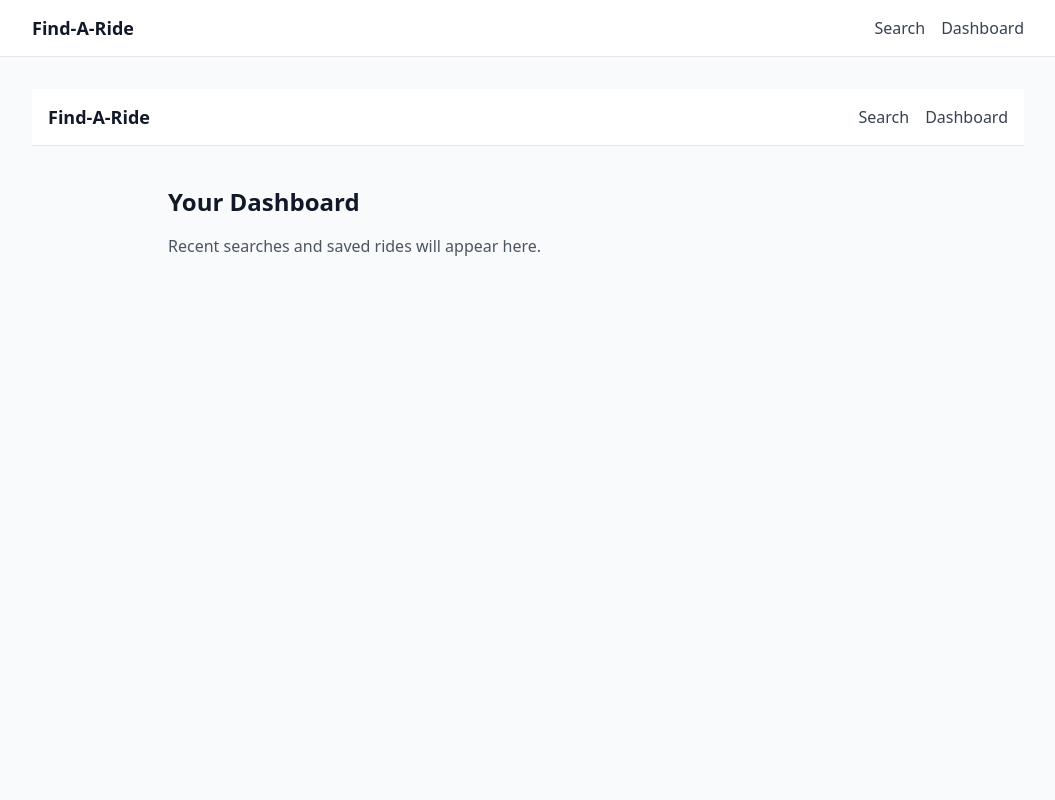
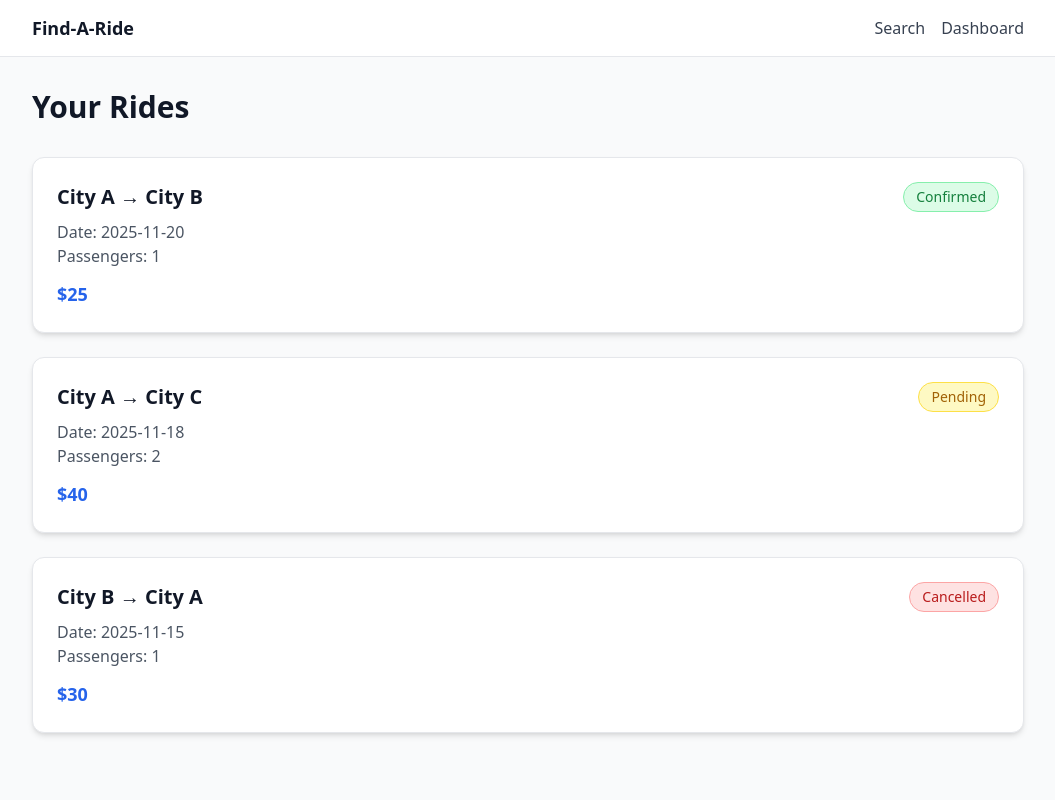
Before and after one commit to javeconversionia/findaride, a Next.js app: page /dashboard in a window 1280 px wide. Shown: the top 800 px of the page, without its empty margins (112-1167 px from the left). Built offline with nearby package versions, Linux system fonts and the light colour scheme; no server answers.

Commit message:
FAR-Changes
Adjustments

Build dashboard UI

```diff
--- /dev/null
+++ b/app/api/dashboard/route.ts
@@ -0,0 +1,38 @@
+import { NextResponse } from "next/server";
+
+const bookedRides = [
+  {
+    id: "1",
+    from: "City A",
+    to: "City B",
+    date: "2025-11-20",
+    passengers: 1,
+    price: 25,
+    status: "confirmed",
+  },
+  {
+    id: "2",
+    from: "City A",
+    to: "City C",
+    date: "2025-11-18",
+    passengers: 2,
+    price: 40,
+    status: "pending",
+  },
+  {
+    id: "3",
+    from: "City B",
+    to: "City A",
+    date: "2025-11-15",
+    passengers: 1,
+    price: 30,
+    status: "cancelled",
+  },
+];
+
+export async function GET() {
+  return NextResponse.json({
+    success: true,
+    rides: bookedRides,
+  });
+}
--- /dev/null
+++ b/app/dashboard/loading.tsx
@@ -0,0 +1,20 @@
+export default function Loading() {
+  return (
+    <div className="space-y-4">
+      <div className="animate-pulse h-6 w-40 bg-gray-300 rounded"></div>
+
+      <div className="space-y-4">
+        {[1, 2, 3].map((i) => (
+          <div
+            key={i}
+            className="bg-white p-6 rounded-xl shadow-md border animate-pulse"
+          >
+            <div className="h-6 bg-gray-200 rounded w-1/3 mb-3"></div>
+            <div className="h-4 bg-gray-200 rounded w-1/2 mb-2"></div>
+            <div className="h-4 bg-gray-200 rounded w-1/4"></div>
+          </div>
+        ))}
+      </div>
+    </div>
+  );
+}
--- a/app/dashboard/page.tsx
+++ b/app/dashboard/page.tsx
@@ -1,13 +1,59 @@
-import NavBar from "@components/NavBar";
+import StatusBadge from "@components/StatusBadge";
+import EmptyState from "@components/EmptyState";
 
-export default function Dashboard() {
+async function getDashboardRides() {
+  const baseUrl =
+    process.env.NEXT_PUBLIC_BASE_URL || "http://localhost:3000";
+
+  const res = await fetch(`${baseUrl}/api/dashboard`, {
+    cache: "no-store",
+  });
+
+  if (!res.ok) return { rides: [] };
+
+  const data = await res.json();
+  return data;
+}
+
+export default async function DashboardPage() {
+  const { rides } = await getDashboardRides();
+
   return (
-    <>
-      <NavBar />
-      <div className="max-w-3xl mx-auto px-6 py-10">
-        <h1 className="text-2xl font-semibold mb-4">Your Dashboard</h1>
-        <p className="text-gray-600">Recent searches and saved rides will appear here.</p>
-      </div>
-    </>
+    <div className="space-y-8">
+      <h1 className="text-3xl font-bold">Your Rides</h1>
+
+      {rides.length === 0 ? (
+        <EmptyState message="You have no booked rides yet." />
+      ) : (
+        <div className="grid gap-6">
+          {rides.map((ride: any) => (
+            <div
+              key={ride.id}
+              className="bg-white p-6 rounded-xl shadow-md border"
+            >
+              <div className="flex items-center justify-between">
+                <div className="text-xl font-semibold">
+                  {ride.from} → {ride.to}
+                </div>
+                <StatusBadge status={ride.status} />
+              </div>
+
+              <div className="text-gray-600 mt-2">
+                Date: <span className="font-medium">{ride.date}</span>
+              </div>
+
+              <div className="text-gray-600">
+                Passengers:{" "}
+                <span className="font-medium">{ride.passengers}</span>
+              </div>
+
+              <div className="text-blue-600 font-bold text-lg mt-3">
+                ${ride.price}
+              </div>
+            </div>
+          ))}
+        </div>
+      )}
+    </div>
   );
 }
--- /dev/null
+++ b/components/StatusBadge.tsx
@@ -0,0 +1,17 @@
+export default function StatusBadge({ status }: { status: string }) {
+  const colors: any = {
+    confirmed: "bg-green-100 text-green-700 border-green-300",
+    pending: "bg-yellow-100 text-yellow-700 border-yellow-300",
+    cancelled: "bg-red-100 text-red-700 border-red-300",
+  };
+
+  return (
+    <span
+      className={`px-3 py-1 text-sm rounded-full border font-medium ${
+        colors[status] || "bg-gray-100 text-gray-700 border-gray-300"
+      }`}
+    >
+      {status.charAt(0).toUpperCase() + status.slice(1)}
+    </span>
+  );
+}
```
